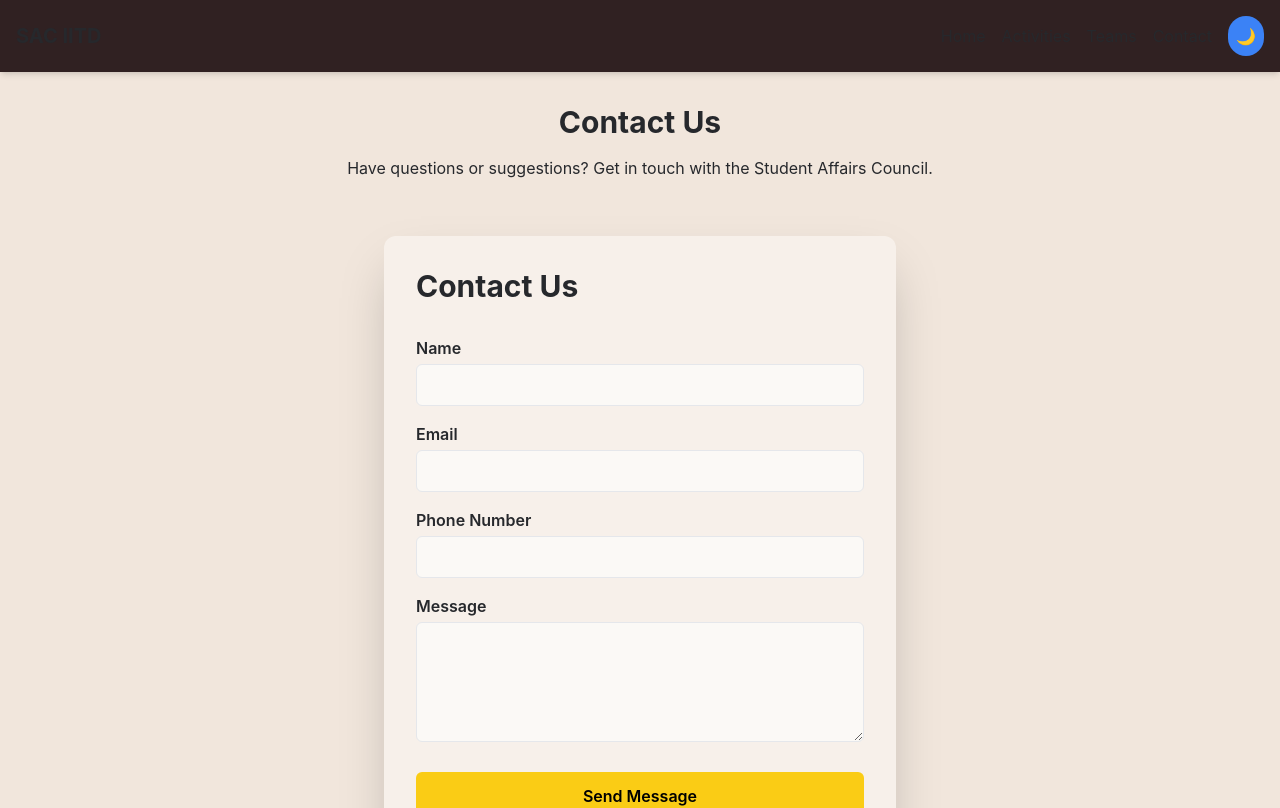
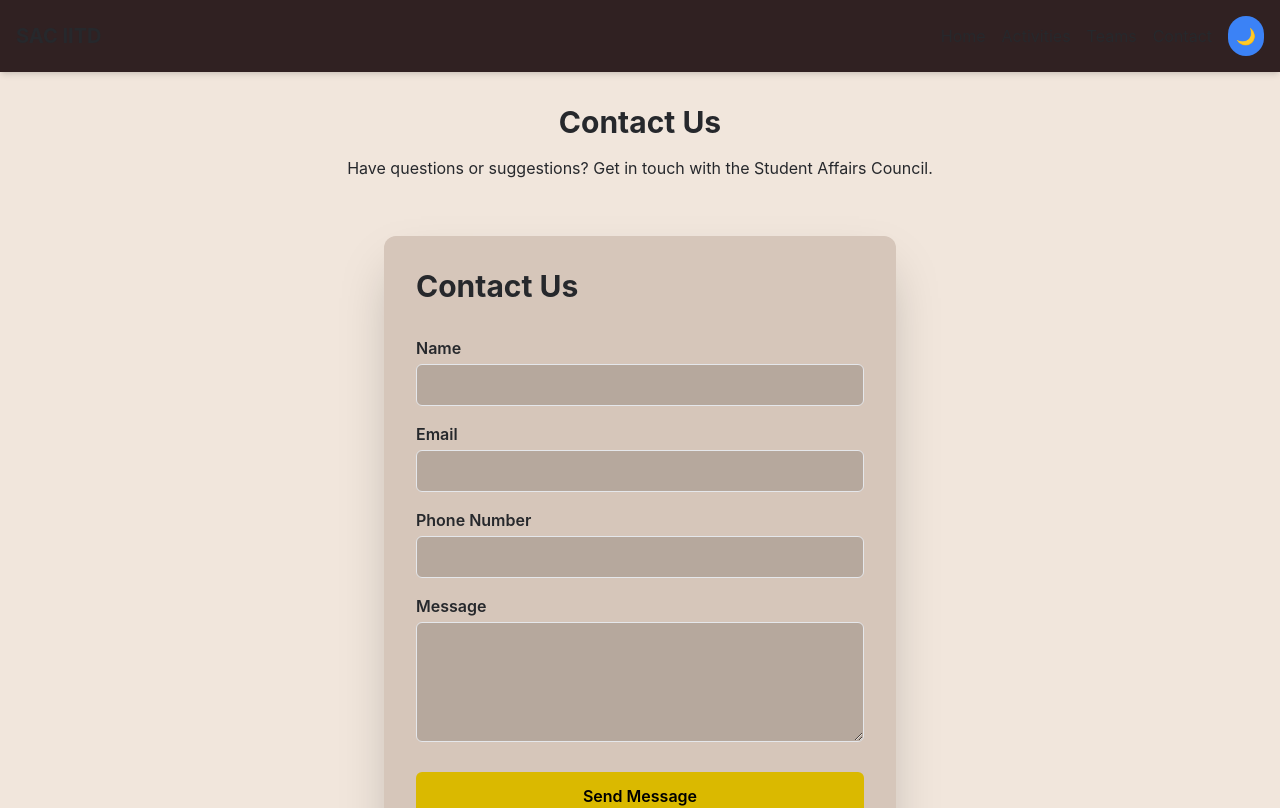
Before and after one commit to Ng0211/ng_update_team, a React (Vite) app: page /contact in a window 1280 px wide. Shown: the top 808 px of the page. Built offline with nearby package versions, Linux system fonts and the light colour scheme.

Commit message:
Change Colors for Visibility

```diff
--- a/src/components/ui/Card.jsx
+++ b/src/components/ui/TeamCard.jsx
@@ -1,6 +1,6 @@
 import React from "react";
 import { Mail, Phone, Linkedin, Instagram } from "lucide-react";
-export default function Card({ name, role, image, email, phone, linkedin, instagram, percentageOffset = "10%" }) {
+export default function TeamCard({ name, role, image, email, phone, linkedin, instagram, percentageOffset = "10%" }) {
   return (
     <div className="bg-[var(--card-bg)] rounded-lg text-center transition-all hover:shadow-lg/50 hover:brightness-110 hover:z-10 relative overflow-hidden flex flex-col items-center gap-y-2 w-60  md:w-72 lg:w-82 h-[360px]">
       <img
@@ -14,26 +14,26 @@ export default function Card({ name, role, image, email, phone, linkedin, instag
         }}
       />
       <div className="flex flex-col items-center px-4 py-2 w-full">
-        <h2 className="mt-3 text-lg font-semibold text-white">{name}</h2>
+        <h2 className="mt-3 text-lg font-semibold text-[var(--teams-text-hover)]">{name}</h2>
         <p className="text-[var(--text-color-sub)] text-sm ">{role}</p>
         <div className="flex justify-center space-x-4 mt-3 text-[var(--text-color-sub)]">
           {phone && (
-            <a href={`tel:${phone}`} className="hover:text-white">
+            <a href={`tel:${phone}`} className="hover:text-[var(--teams-text-hover)]">
               <Phone size={18} />
             </a>
           )}
           {linkedin && (
-            <a href={linkedin} target="_blank" rel="noreferrer" className="hover:text-white">
+            <a href={linkedin} target="_blank" rel="noreferrer" className="hover:text-[var(--teams-text-hover)]">
               <Linkedin size={18} />
             </a>
           )}
           {instagram && (
-            <a href={instagram} target="_blank" rel="noreferrer" className="hover:text-white">
+            <a href={instagram} target="_blank" rel="noreferrer" className="hover:text-[var(--teams-text-hover)]">
               <Instagram size={18} />
             </a>
           )}
           {email && (
-            <a href={`mailto:${email}`} className="hover:text-white">
+            <a href={`mailto:${email}`} className="hover:text-[var(--teams-text-hover)]">
               <Mail size={18} />
             </a>
           )}
--- a/src/index.css
+++ b/src/index.css
@@ -23,6 +23,15 @@
   --primary: #3b82f6;
   --text-color-secondary: #ececec;
   --btn-color: #dab900;
+  --btn-confirmation: #439600;
+
+  --teams-text-hover:#f0f0f0;
+
+
+  --contact-text-hover: #f0f0f0;
+  --contact-btn-text:black;
+  --contact-form-bg:#d6c6ba;
+  --contact-form-input-bg: #b6a89d;
 
   --activities-tab-bg: rgb(79, 59, 61);
   --activities-tab-active: #d5b230;
@@ -37,7 +46,13 @@
   --card-bg: #1f2937;
   --primary: #facc15;
   --text-color-secondary: #26282c;
-  --btn-color: #dab900;
+  --btn-color: #b39805;
+  --btn-confirmation: #439600;
+
+  --contact-text-hover: #f0f0f0;
+  --contact-btn-text:black;
+  --contact-form-bg:#1f2937;
+  --contact-form-input-bg: #32435a;
 
   --activities-tab-bg: #d5c584;
   --activities-tab-active: #2c1810;
--- a/src/pages/Contact.jsx
+++ b/src/pages/Contact.jsx
@@ -41,7 +41,7 @@ function Contact() {
     <div className="flex items-center justify-center bg-[var(--bg-color)] text-[var(--text-color)] p-4 mb-8">
       <form
         onSubmit={handleSubmit}
-        className="bg-white/40 rounded-xl shadow-2xl p-8 w-full max-w-lg mt-8"
+        className="bg-[var(--contact-form-bg)] rounded-xl shadow-2xl p-8 w-full max-w-lg mt-8"
       >
         <h2 className="text-3xl font-bold mb-8 text-left">Contact Us</h2>
         <div className="mb-4">
@@ -49,7 +49,7 @@ function Contact() {
             Name
           </label>
           <input
-            className="w-full px-4 py-2 rounded-md border outline-blue-400 bg-white/60 text-[var(--text-color)]"
+            className="w-full px-4 py-2 rounded-md border outline-blue-400 bg-[var(--contact-form-input-bg)] text-[var(--text-color)]"
             type="text"
             id="name"
             name="name"
@@ -63,7 +63,7 @@ function Contact() {
             Email
           </label>
           <input
-            className="w-full px-4 py-2 rounded-md border bg-white/60 text-[var(--text-color)]"
+            className="w-full px-4 py-2 rounded-md border bg-[var(--contact-form-input-bg)] text-[var(--text-color)]"
             type="email"
             id="email"
             name="email"
@@ -77,7 +77,7 @@ function Contact() {
             Phone Number
           </label>
           <input
-            className="w-full px-4 py-2 rounded-md border bg-white/60 text-[var(--text-color)]"
+            className="w-full px-4 py-2 rounded-md border bg-[var(--contact-form-input-bg)] text-[var(--text-color)]"
             type="tel"
             id="phone"
             name="phone"
@@ -90,7 +90,7 @@ function Contact() {
             Message
           </label>
           <textarea
-            className="w-full px-4 py-2 rounded-md border bg-white/60 min-h-[120px] text-[var(--text-color)]"
+            className="w-full px-4 py-2 rounded-md border bg-[var(--contact-form-input-bg)] min-h-[120px] text-[var(--text-color)]"
             id="message"
             name="message"
             value={form.message}
@@ -101,7 +101,7 @@ function Contact() {
         <button
   type="submit"
   className={`w-full font-semibold py-3 rounded-md transition-colors flex items-center justify-center
-    ${confirmed ? "bg-lime-600 text-white" : "bg-yellow-400 hover:bg-yellow-500 text-black"}
+    ${confirmed ? "bg-[var(--btn-confirmation)] text-[var(--contact-text-hover)]" : "bg-[var(--btn-color)] text-[var(--contact-btn-text)]"}
   `}
   disabled={loading || confirmed}
 >
--- a/src/pages/Teams.jsx
+++ b/src/pages/Teams.jsx
@@ -1,5 +1,5 @@
 import React from "react";
-import Card from "../components/ui/Card";
+import TeamCard from "../components/ui/TeamCard";
 import AsheshMishra from "../assets/team/AsheshMishra.jpg"
 import YogeshTillani from "../assets/team/YogeshTillani.jpeg"
 import KeshavKaushik from "../assets/team/KeshavKaushik.jpg"
@@ -52,8 +52,8 @@ function Teams() {
       name: "Keshav Kaushik",
       role: "Aravali SAC Secretary",
       image: KeshavKaushik,
-      email: "xxx.iitd.ac.in",
-      phone: "tel:93939399393",
+      email: "",
+      phone: "",
       instagram: "https://instagram.com/",
       linkedin: "https://sac.iitd.ac.in/ourteam.html#",
       percentageOffset:"20%",
@@ -338,10 +338,10 @@ function Teams() {
       name: "Harsh Parihar",
       role: "Technical Secretary",
       image: HarshParihar,
-      email: "",
-      phone: "",
-      instagram: "",
-      linkedin: "",
+      email: "mailto:tt1230494@iitd.ac.in",
+      phone: "tel:9269511511",
+      instagram: "https://www.instagram.com/nyfikenp007/",
+      linkedin: "https://www.linkedin.com/in/harsh-parihar-7777b6219/",
       percentageOffset:"20%",
 
     },
@@ -349,19 +349,19 @@ function Teams() {
       name: "Prashant Rewar",
       role: "Technical Secretary",
       image: PrashantRewar,
-      email: "",
+      email: "mailto:ph1221859@iitd.ac.in",
       phone: "",
       instagram: "",
-      linkedin: "",
+      linkedin: "https://www.linkedin.com/in/prashant-rewar-b8785225b?utm_source=share&utm_campaign=share_via&utm_content=profile&utm_medium=android_app",
     },
     {
       name: "Namisha",
       role: "Design Secretary",
       image: Namisha,
-      email: "",
-      phone: "",
-      instagram: "",
-      linkedin: "",
+      email: "mailto:ms1230061@iitd.ac.in",
+      phone: "tel:9216322036",
+      instagram: "https://www.instagram.com/_nxmisha/",
+      linkedin: "https://www.linkedin.com/in/namisha-chiravdya-1427321b5?utm_source=share&utm_campaign=share_via&utm_content=profile&utm_medium=ios_app",
     },
 
 
@@ -369,37 +369,47 @@ function Teams() {
 
 
   ];
+
+  const DEFAULT_LINKEDIN = "https://www.linkedin.com";
+  const DEFAULT_INSTAGRAM = "https://www.instagram.com";
+
+  const defteam = team.map(person => ({
+    ...person,
+    linkedin: person.linkedin || DEFAULT_LINKEDIN,
+    instagram: person.instagram || DEFAULT_INSTAGRAM,
+  }));
+
   return (
     <div className="container mx-auto p-4 bg-[var(--bg-color)] flex flex-col items-center">
       <div className="w-full flex flex-col items-center">
         <h1 className="text-3xl font-bold text-center mb-8 text-[var(--text-color)] mt-8">SAC Team Members</h1>
         <div className="w-100 grid grid-cols-1 sm:grid-cols-2 lg:grid-cols-2 gap-8 justify-evenly justify-items-center m-4">
-          {team.slice(0,2).map((person, idx) => (
-            <Card key={idx} {...person} />
+          {defteam.slice(0,2).map((person, idx) => (
+            <TeamCard key={idx} {...person} />
           ))}
         </div>
       </div>
       <div className="w-full flex flex-col items-center">
         <h1 className="text-3xl font-bold text-center mb-8 text-[var(--text-color)] mt-8">Secretaries</h1>
         <div className="w-5/6 grid grid-cols-1 sm:grid-cols-2 lg:grid-cols-3 gap-8 md:gap-16 justify-evenly justify-items-center m-4">
-          {team.slice(2,16).map((person, idx) => (
-            <Card key={idx} {...person} />
+          {defteam.slice(2,16).map((person, idx) => (
+            <TeamCard key={idx} {...person} />
           ))}
         </div>
       </div>
       <div className="w-full flex flex-col items-center">
         <h1 className="text-3xl font-bold text-center mb-8 text-[var(--text-color)] mt-8">Post Graduate Team</h1>
         <div className="w-5/6 grid grid-cols-1 sm:grid-cols-2 lg:grid-cols-3 gap-8 md:gap-16 justify-evenly justify-items-center m-4">
-          {team.slice(16, 32).map((person, idx) => (
-            <Card key={idx} {...person} />
+          {defteam.slice(16, 32).map((person, idx) => (
+            <TeamCard key={idx} {...person} />
           ))}
         </div>
       </div>
       <div className="w-full flex flex-col items-center">
         <h1 className="text-3xl font-bold text-center mb-8 text-[var(--text-color)] mt-8">Design and Tech Team</h1>
         <div className="w-5/6 grid grid-cols-1 sm:grid-cols-2 lg:grid-cols-3 gap-8 md:gap-16 justify-evenly justify-items-center m-4">
-          {team.slice(32,35).map((person, idx) => (
-            <Card key={idx} {...person} />
+          {defteam.slice(32,35).map((person, idx) => (
+            <TeamCard key={idx} {...person} />
           ))}
         </div>
       </div>
```
Also changed, not shown: src/assets/team/default.png.
